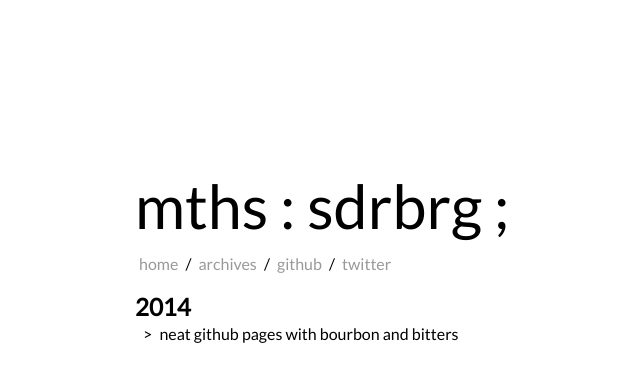
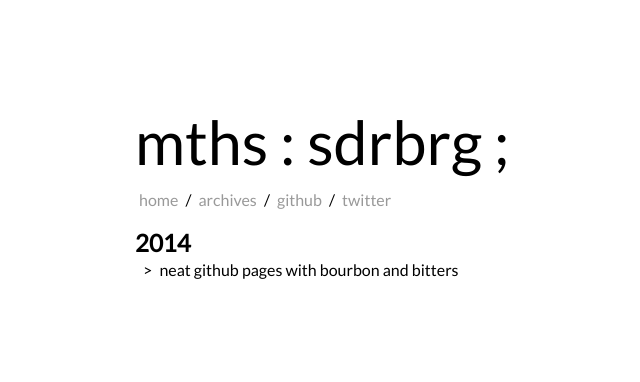
Before and after one commit to mthssdrbrg/mthssdrbrg.github.io, a Jekyll site: the page built from archives.html, in a window 1280 px wide. Shown: the top 382 px of the page, without its empty margins (205-845 px from the left). Built offline with Jekyll 4.4.1, drawn with Linux system fonts in a browser that asks for light colours.

Commit message:
Reduce margins

```diff
--- a/_sass/_layout.scss
+++ b/_sass/_layout.scss
@@ -7,7 +7,7 @@
   header {
     @include span-columns(12);
 
-    margin-top: 10em;
+    margin-top: 6em;
 
     a#header-text {
       text-decoration: none;
@@ -131,3 +131,7 @@
 #disqus_thread {
   margin-top: -1em;
 }
+
+figure {
+  margin: 1em 0;
+}
```
